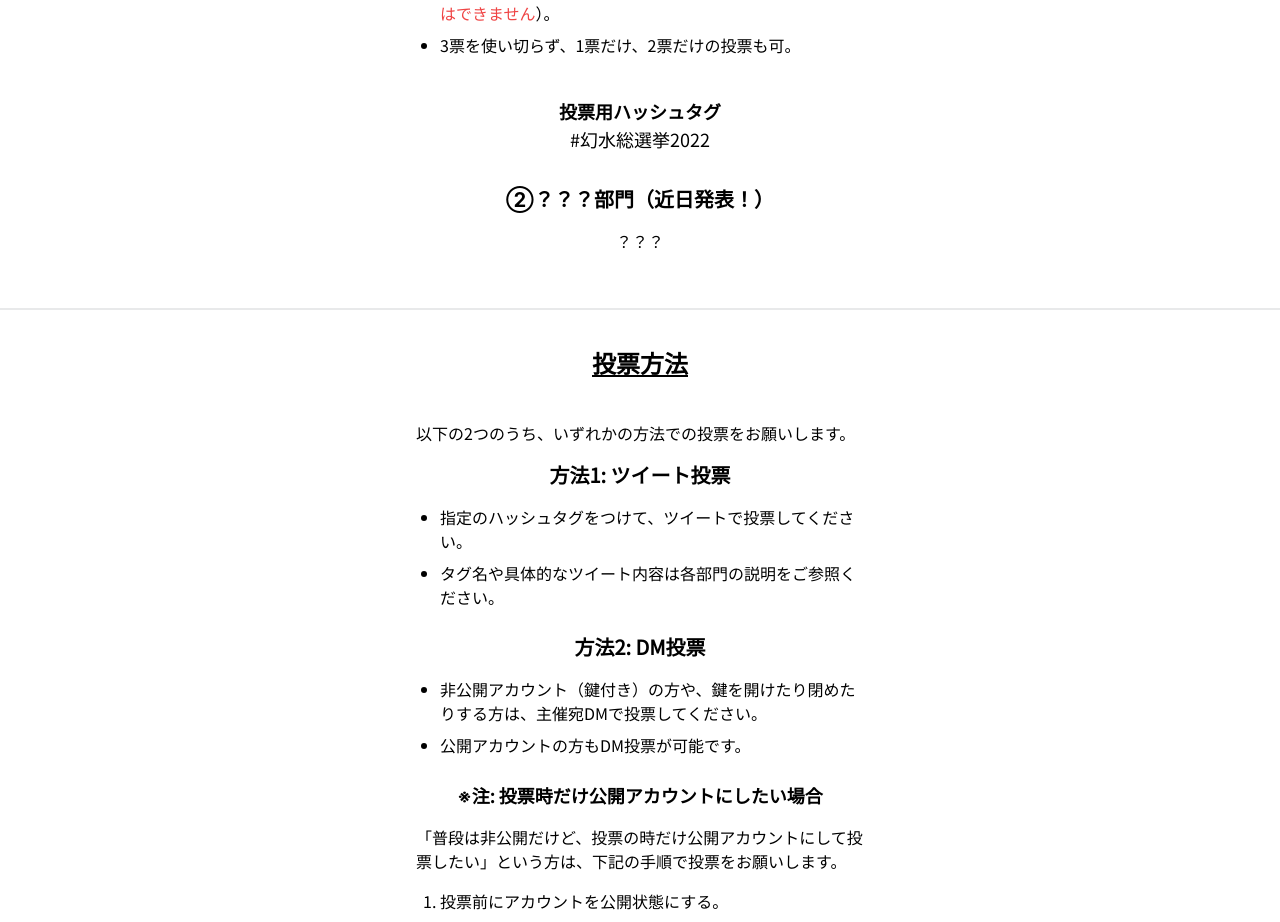
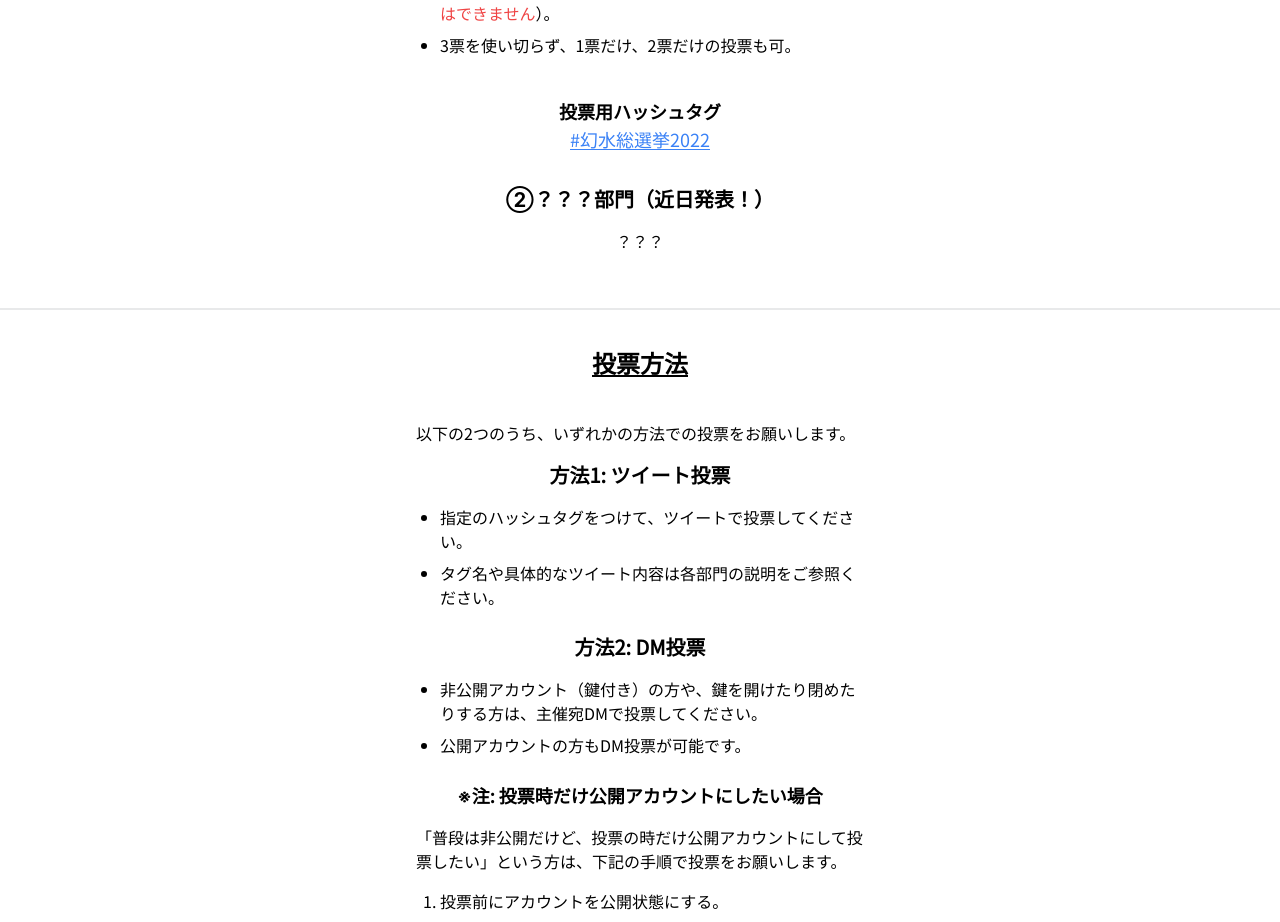
Before and after one commit to true-runes/suikoden-election-2022-frontend, a Next.js app: page / in a window 1280 px wide. Shown: the part 2008-2930 px from the top of the page. Built offline with nearby package versions, Linux system fonts and the light colour scheme; no server answers; a web font is replaced by a local one.

Commit message:
feat: 🎸 同時実装のハッシュタグリンク化は復活

```diff
--- a/components/Departments.tsx
+++ b/components/Departments.tsx
@@ -94,7 +94,16 @@ const Departments: NextPage = () => {
                       ? '投票用ハッシュタグ'
                       : 'Hashtag to use for voting'}
                   </h3>
-                  <p className="text-lg">#幻水総選挙2022</p>
+                  <p className="text-lg">
+                    <a
+                      href="https://twitter.com/search?q=%23%E5%B9%BB%E6%B0%B4%E7%B7%8F%E9%81%B8%E6%8C%992022&src=typed_query&f=live"
+                      target="_blank"
+                      rel="noreferrer"
+                      className="underline underline-offset-2 text-blue-500 hover:text-blue-900"
+                    >
+                      #幻水総選挙2022
+                    </a>
+                  </p>
                 </div>
               </div>
 
```
